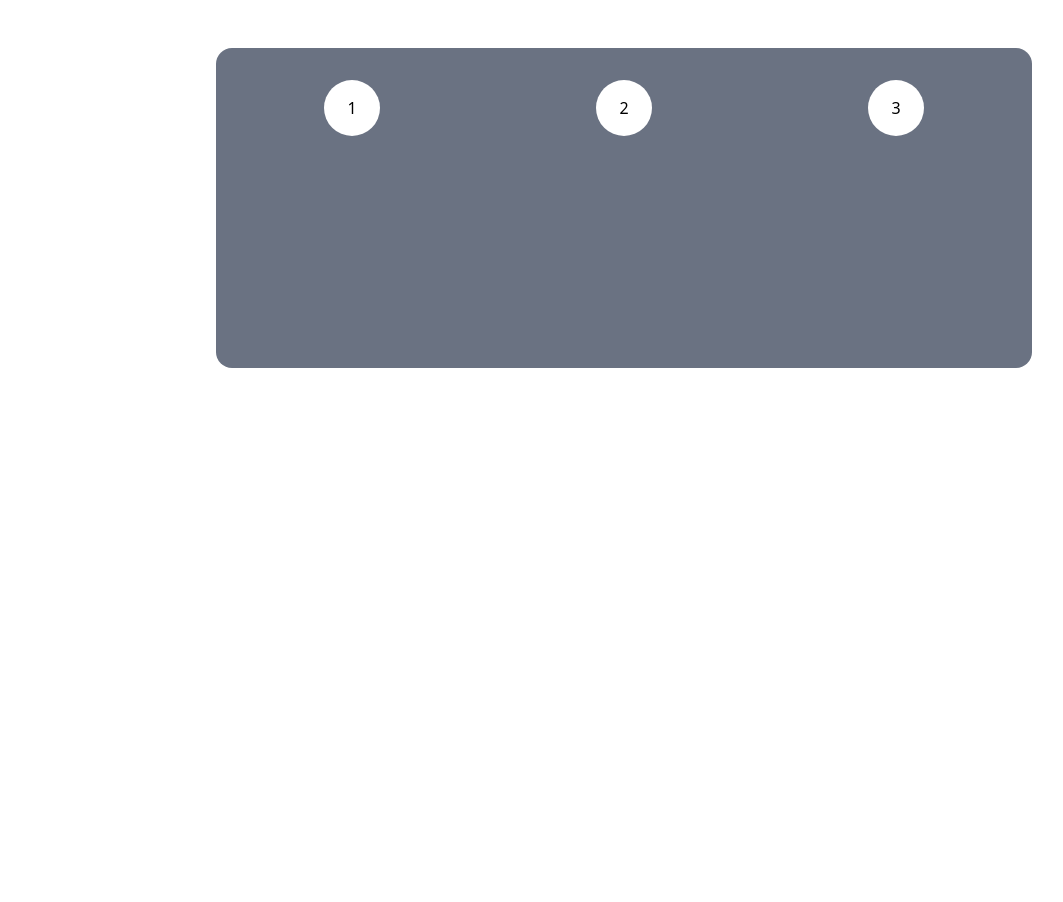
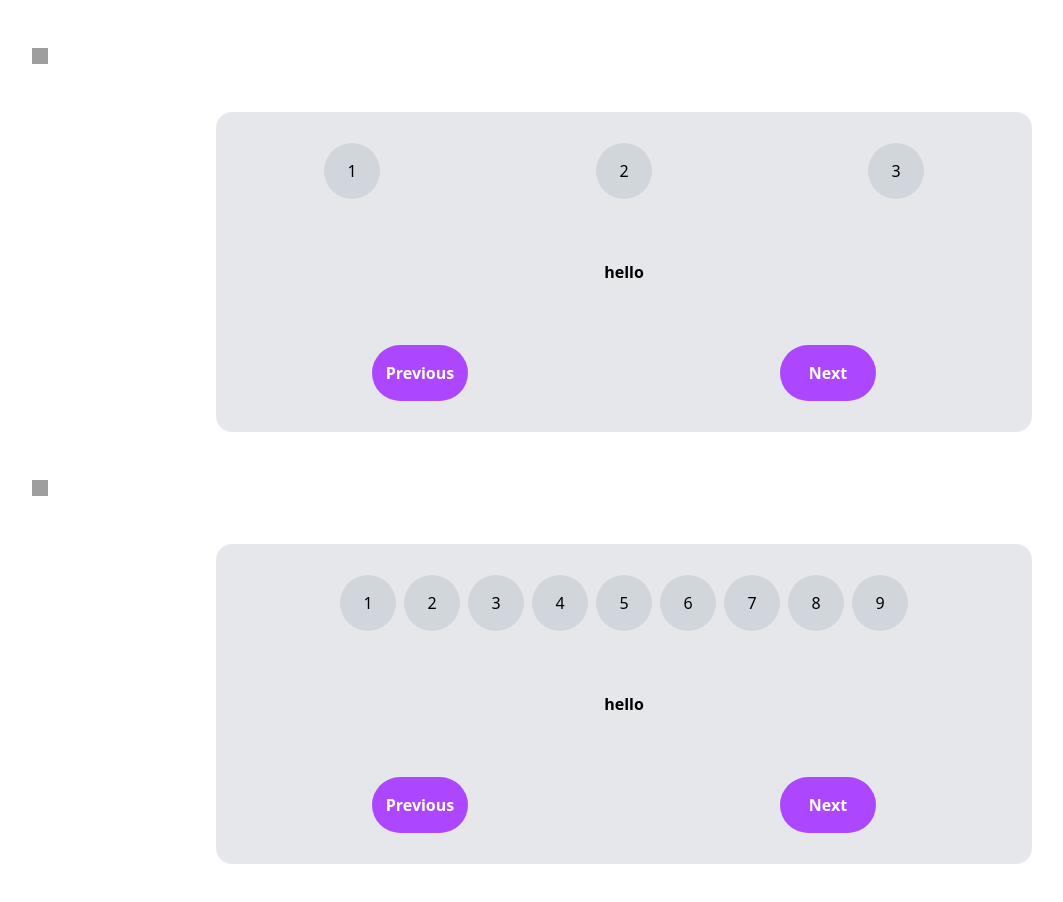
Before and after one commit to mojtaba139797/Steps, a React (Vite) app: page / in a window 1280 px wide. Shown: the top 902 px of the page, without its empty margins (16-1079 px from the left). Before the commit the page ends 800 px from the top, so only its background shows below. Built offline with nearby package versions, Linux system fonts and the light colour scheme; grey boxes are pictures that could not be loaded.

Commit message:
design completed

```diff
--- a/src/App.tsx
+++ b/src/App.tsx
@@ -1,13 +1,20 @@
 import LayOut from "./components/layOut";
 import Part1 from "./components/part1";
 import Part2 from "./components/part2";
+import zarbdar from "./assets/zarbdar.png";
 
 function App() {
   return (
-    <LayOut>
-      <Part1 />
-      <Part2 />
-    </LayOut>
+    <>
+      <img src="zarbdar" alt="zarbdar" className="w-4 h-4 mt-12 ml-12" />
+      <LayOut>
+        <Part1 />
+      </LayOut>
+      <img src="zarbdar" alt="zarbdar" className="w-4 h-4 mt-12 ml-12" />
+      <LayOut>
+        <Part2 />
+      </LayOut>
+    </>
   );
 }
 
--- a/src/components/buttun.tsx
+++ b/src/components/buttun.tsx
@@ -1,11 +1,10 @@
-
-
-const buttun = () => {
-  return (
-    <div>
-
-    </div>
-  )
+interface ButtunProp {
+  text: string;
 }
 
-export default buttun
+const Buttun = (prop: ButtunProp) => {
+  const { text } = prop;
+  return <button className="w-24 h-14 bg-purple-500 text-white font-bold rounded-4xl">{text}</button>;
+};
+
+export default Buttun;
--- a/src/components/layOut.tsx
+++ b/src/components/layOut.tsx
@@ -4,7 +4,7 @@ interface LayOutProp {
 
 const LayOut = (prop: LayOutProp) => {
   const { children } = prop;
-  return <div className="flex flex-col gap-52 justify-center items-center mt-12">{children}</div>;
+  return <div className="flex flex-col gap-36 items-center mt-12 mb-12">{children}</div>;
 };
 
 export default LayOut;
--- a/src/components/numStep.tsx
+++ b/src/components/numStep.tsx
@@ -2,11 +2,11 @@ interface NumStepProp {
   content: string;
 }
 
-const numStep = (prop : NumStepProp) => {
+const NumStep = (prop : NumStepProp) => {
     const {content} = prop
-  return <div className="w-14 h-14 rounded-full bg-white flex justify-center items-center">
+  return <div className="w-14 h-14 rounded-full bg-gray-300 flex justify-center items-center">
     <span className="text-black">{content}</span>
   </div>;
 };
 
-export default numStep;
+export default NumStep;
--- a/src/components/part1.tsx
+++ b/src/components/part1.tsx
@@ -1,13 +1,25 @@
 import NumStep from "./numStep";
 import arr1 from "../constants/arr1";
+import Buttun from "./buttun";
 
 const Part1 = () => {
   return (
-    <div className="w-204 h-80 bg-gray-500 rounded-2xl">
-      <div id="numStep-container" className="flex justify-around mt-8">
+    <div className="w-204 h-80 bg-gray-200 rounded-2xl flex flex-col justify-around">
+      <div id="numStep-container" className="flex justify-around">
         {arr1.map((a) => (
           <NumStep content={a} />
         ))}
+      </div>
+
+      <div id="text-area" className="flex justify-center">
+        <p className="font-bold">
+          hello
+        </p>
+      </div>
+
+      <div id="buttun-container" className="flex justify-around">
+        <Buttun text="Previous" />
+        <Buttun text="Next" />
       </div>
     </div>
   );
--- a/src/components/part2.tsx
+++ b/src/components/part2.tsx
@@ -1,5 +1,26 @@
+import NumStep from "./numStep";
+import arr2 from "../constants/arr2";
+import Buttun from "./buttun";
+
 const Part2 = () => {
-  return <div></div>;
+  return (
+    <div className="w-204 h-80 bg-gray-200 rounded-2xl flex flex-col justify-around">
+      <div id="numStep-container" className="flex justify-center gap-2">
+        {arr2.map((a) => (
+          <NumStep content={a} />
+        ))}
+      </div>
+
+      <div id="text-area" className="flex justify-center">
+        <p className="font-bold">hello</p>
+      </div>
+
+      <div id="buttun-container" className="flex justify-around">
+        <Buttun text="Previous" />
+        <Buttun text="Next" />
+      </div>
+    </div>
+  );
 };
 
 export default Part2;
--- a/src/constants/arr2.ts
+++ b/src/constants/arr2.ts
@@ -1,3 +1,3 @@
-let arr2 = ["1", "2", "3", "4", "5", "6", "7", "8", "9", "10"];
+let arr2 = ["1", "2", "3", "4", "5", "6", "7", "8", "9"];
 
 export default arr2;
```
Also changed, not shown: src/assets/zarbdar.png.
